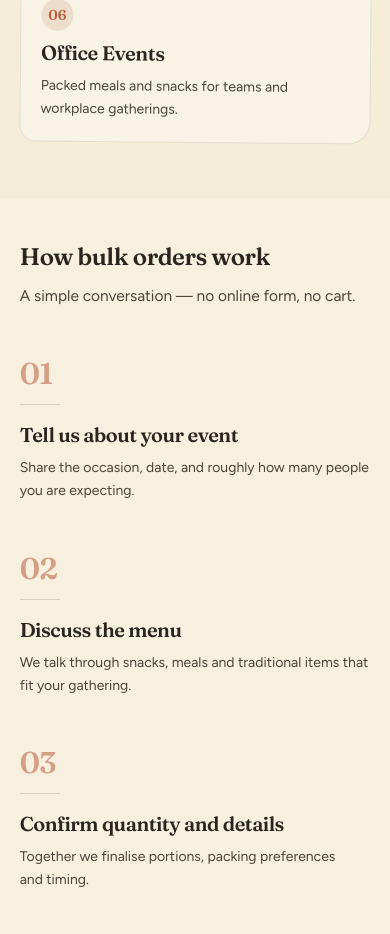
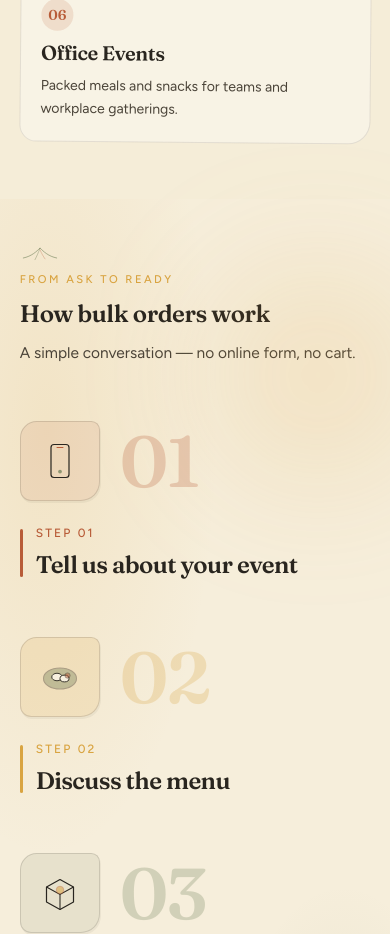
Before and after one commit to GaneshKantle/Amma-s-Mane-Thindi, a Next.js app: page /bulk-orders in a window 390 px wide. Shown: the part 2140-3074 px from the top of the page. Built offline with nearby package versions, Linux system fonts and the light colour scheme; no server answers.

Commit message:
Refactor BulkOrdersPage to enhance layout and visual presentation. Introduce new accent styles for process steps, update BULK_PROCESS_STEPS to include marks and accents, and improve overall responsiveness with SVG illustrations. Adjust section classes for better styling and clarity in messaging.

```diff
--- a/components/bulk/BulkOrdersPage.tsx
+++ b/components/bulk/BulkOrdersPage.tsx
@@ -5,9 +5,11 @@ import { BulkContactModal } from "@/components/bulk/BulkContactModal";
 import { Button } from "@/components/ui/Button";
 import { Container } from "@/components/ui/Container";
 import { Divider } from "@/components/ui/Divider";
+import { DrawPath } from "@/components/ui/DrawPath";
 import { ImagePlaceholder } from "@/components/ui/ImagePlaceholder";
 import { Reveal } from "@/components/ui/Reveal";
 import { SectionEyebrow } from "@/components/ui/SectionEyebrow";
+import { ProcessMark } from "@/components/illustrations/ProcessMarks";
 import {
   BULK_OCCASIONS,
   BULK_PROCESS_STEPS,
@@ -15,6 +17,25 @@ import {
 import { MEDIA } from "@/lib/constants/media";
 import { SITE } from "@/lib/constants/site";
 import { whatsappBulkHref } from "@/lib/utils/whatsapp";
+import { cn } from "@/lib/utils/cn";
+
+const stepAccent = {
+  terracotta: {
+    bar: "bg-terracotta",
+    ink: "text-terracotta",
+    wash: "bg-terracotta/10",
+  },
+  mustard: {
+    bar: "bg-mustard",
+    ink: "text-mustard",
+    wash: "bg-mustard/15",
+  },
+  leaf: {
+    bar: "bg-leaf",
+    ink: "text-leaf",
+    wash: "bg-leaf/10",
+  },
+} as const;
 
 export function BulkOrdersPage() {
   const [popupOpen, setPopupOpen] = useState(false);
@@ -139,38 +160,138 @@ export function BulkOrdersPage() {
 
       <section
         aria-labelledby="bulk-process-heading"
-        className="section-y"
+        className="section-y relative overflow-x-clip ink-wash bg-paper-deep/20"
       >
+        <div
+          aria-hidden
+          className="pointer-events-none absolute top-16 -right-10 h-56 w-56 rounded-full bg-mustard/15 blur-3xl"
+        />
+        <div
+          aria-hidden
+          className="pointer-events-none absolute bottom-20 -left-16 h-64 w-64 rounded-full bg-leaf/10 blur-3xl"
+        />
+
         <Container>
           <Reveal>
+            <div className="max-w-2xl">
+              <SectionEyebrow withSprig tone="mustard">
+                From ask to ready
+              </SectionEyebrow>
               <h2
                 id="bulk-process-heading"
-              className="font-display text-title tracking-tight text-ink"
+                className="font-display text-title mt-3 tracking-tight text-ink"
               >
                 How bulk orders work
               </h2>
               <p className="text-lead prose-measure mt-3 text-ink-soft">
                 A simple conversation — no online form, no cart.
               </p>
+            </div>
           </Reveal>
 
-          <ol className="mt-12 grid grid-cols-1 gap-x-10 gap-y-12 sm:mt-14 sm:grid-cols-2 lg:grid-cols-3 lg:gap-x-12 lg:gap-y-14">
-            {BULK_PROCESS_STEPS.map((step, index) => (
-              <Reveal key={step.number} delay={index * 0.06} as="li">
-                <div className="flex h-full flex-col">
-                  <span className="font-display text-3xl font-semibold tracking-tight text-terracotta/55 sm:text-4xl">
+          <ol className="relative mt-14 space-y-14 sm:mt-16 sm:space-y-16 lg:space-y-20">
+            {/* Centre thread on large screens */}
+            <svg
+              aria-hidden
+              className="pointer-events-none absolute top-6 bottom-6 left-1/2 hidden w-10 -translate-x-1/2 lg:block"
+              viewBox="0 0 40 900"
+              fill="none"
+              preserveAspectRatio="none"
+            >
+              <DrawPath
+                d="M20 0 C12 90, 28 180, 18 270 C8 360, 30 450, 20 540 C10 630, 26 720, 18 810 C14 860, 22 890, 20 900"
+                stroke="#B85C38"
+                strokeWidth={1.5}
+                opacity={0.35}
+                dashArray="3 8"
+                delay={0.1}
+                duration={1.8}
+              />
+              <DrawPath
+                d="M22 20 C30 110, 14 200, 24 290 C34 380, 12 470, 22 560 C32 650, 16 740, 24 830"
+                stroke="#687A52"
+                strokeWidth={1.1}
+                opacity={0.22}
+                delay={0.35}
+                duration={1.7}
+              />
+            </svg>
+
+            {BULK_PROCESS_STEPS.map((step, index) => {
+              const flip = index % 2 === 1;
+              const accent = stepAccent[step.accent];
+              const rotate = flip ? "lg:rotate-[0.6deg]" : "lg:-rotate-[0.55deg]";
+
+              return (
+                <Reveal key={step.number} delay={index * 0.07} as="li">
+                  <div
+                    className={cn(
+                      "relative grid items-center gap-6 sm:gap-8",
+                      "lg:grid-cols-2 lg:gap-16 xl:gap-24",
+                    )}
+                  >
+                    {/* Mark + giant number */}
+                    <div
+                      className={cn(
+                        "relative flex items-center gap-5 sm:gap-6",
+                        flip ? "lg:order-2 lg:justify-start" : "lg:justify-end",
+                      )}
+                    >
+                      <div
+                        className={cn(
+                          "relative z-[1] flex h-20 w-20 shrink-0 items-center justify-center border border-ink/15 bg-cream/90 shadow-[1px_2px_0_rgba(41,37,31,0.05)] sm:h-24 sm:w-24",
+                          accent.wash,
+                          rotate,
+                        )}
+                        style={{
+                          borderRadius: "1.05rem 0.55rem 1.2rem 0.7rem",
+                        }}
+                      >
+                        <ProcessMark mark={step.mark} className="h-12 w-12 sm:h-14 sm:w-14" />
+                      </div>
+                      <span
+                        aria-hidden
+                        className={cn(
+                          "font-display text-[4.5rem] leading-none font-semibold tracking-tight select-none sm:text-[5.5rem] lg:text-[6.5rem]",
+                          accent.ink,
+                          "opacity-25",
+                        )}
+                      >
                         {step.number}
                       </span>
-                  <div className="mt-3 h-px w-10 bg-ink/15" aria-hidden />
-                  <h3 className="font-display mt-4 text-xl font-semibold tracking-tight text-ink sm:text-2xl">
+                    </div>
+
+                    {/* Copy */}
+                    <div
+                      className={cn(
+                        "relative min-w-0 pl-4 sm:pl-5",
+                        flip ? "lg:order-1 lg:text-right lg:pl-0 lg:pr-5" : "",
+                      )}
+                    >
+                      <span
+                        aria-hidden
+                        className={cn(
+                          "absolute top-1 bottom-1 w-[3px] rounded-full",
+                          accent.bar,
+                          flip ? "left-0 lg:left-auto lg:right-0" : "left-0",
+                        )}
+                      />
+                      <p
+                        className={cn(
+                          "text-xs font-medium tracking-[0.18em] uppercase",
+                          accent.ink,
+                        )}
+                      >
+                        Step {step.number}
+                      </p>
+                      <h3 className="font-display mt-2 text-2xl font-semibold tracking-tight text-ink sm:text-3xl">
                         {step.title}
                       </h3>
-                  <p className="mt-2 max-w-sm text-sm leading-relaxed text-ink-soft sm:text-base">
-                    {step.description}
-                  </p>
+                    </div>
                   </div>
                 </Reveal>
-            ))}
+              );
+            })}
           </ol>
         </Container>
       </section>
--- a/lib/constants/bulk.ts
+++ b/lib/constants/bulk.ts
@@ -40,33 +40,39 @@ export const BULK_OCCASIONS: readonly BulkOccasion[] = [
 export type BulkProcessStep = {
   number: string;
   title: string;
-  description: string;
+  mark: "phone" | "pot" | "parcel" | "plate";
+  accent: "terracotta" | "mustard" | "leaf";
 };
 
 export const BULK_PROCESS_STEPS: readonly BulkProcessStep[] = [
   {
     number: "01",
     title: "Tell us about your event",
-    description: "Share the occasion, date, and roughly how many people you are expecting.",
+    mark: "phone",
+    accent: "terracotta",
   },
   {
     number: "02",
     title: "Discuss the menu",
-    description: "We talk through snacks, meals and traditional items that fit your gathering.",
+    mark: "plate",
+    accent: "mustard",
   },
   {
     number: "03",
     title: "Confirm quantity and details",
-    description: "Together we finalise portions, packing preferences and timing.",
+    mark: "parcel",
+    accent: "leaf",
   },
   {
     number: "04",
     title: "We prepare and pack",
-    description: "Food is made fresh in our kitchen, then packed and labelled carefully.",
+    mark: "pot",
+    accent: "terracotta",
   },
   {
     number: "05",
     title: "Your order is ready",
-    description: "Collect or arrange handover — ready to share at your function.",
+    mark: "parcel",
+    accent: "mustard",
   },
 ] as const;
```
Lines whose indentation alone changed are shown as unchanged.
